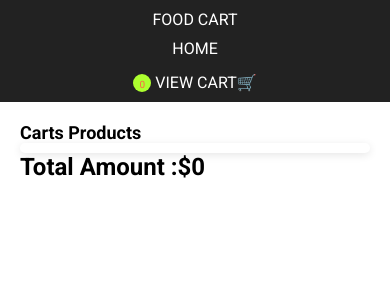
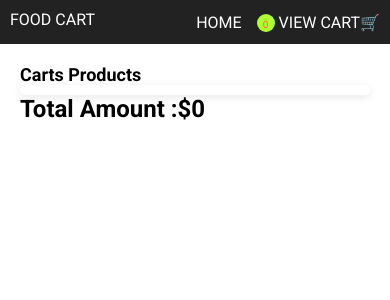
Before and after one commit to SSHariharan24/Food-Cart, a React (Vite) app: page /Cart in a window 390 px wide. Shown: the top 300 px of the page. Built offline with nearby package versions, Linux system fonts and the light colour scheme.

Commit message:
initial file commit

```diff
--- a/src/components/Header.css
+++ b/src/components/Header.css
@@ -69,14 +69,14 @@
   /* For mobile phones */
   @media (max-width: 480px) {
     .navbar {
-      flex-direction: column;
+      flex-direction: row;
       height: auto;
       padding: 10px;
     }
 
     .navbar ul {
       display: flex;
-      flex-direction: column;
+      flex-direction: row;
       gap: 15px;
     }
 
@@ -86,7 +86,7 @@
 
     .logo {
       font-size: 16px;
-      margin-bottom: 10px;
+      margin-bottom: 5px;
     }
 
     .cart-count {
```
